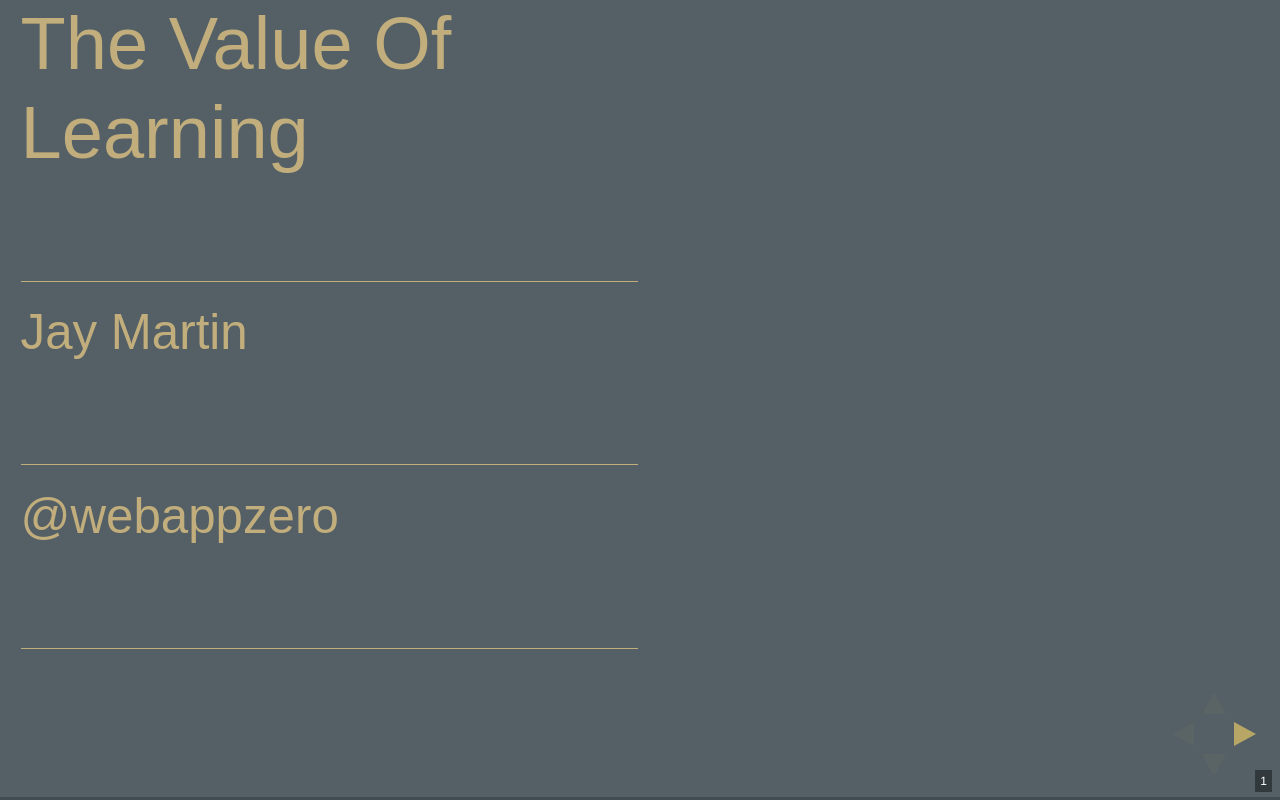
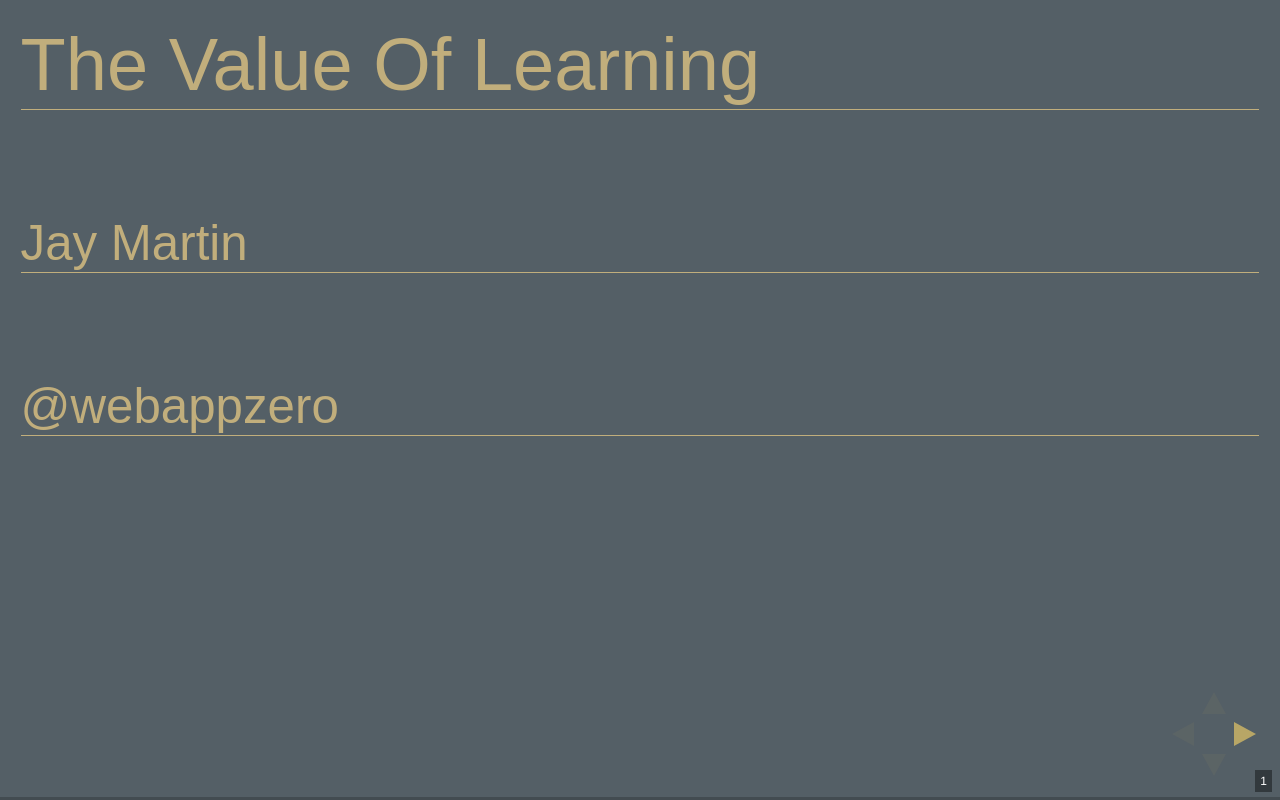
Before and after one commit to whilei/cr17-to-zero, a website: page reveal.js/index.html in a window 1280 px wide. Drawn offline with nearby package versions, Linux system fonts and the light colour scheme; files whose address does not match are found by name; a web font is replaced by a local one.

Commit message:
Refactor SCSS.

```diff
--- a/reveal.js/css/theme/source/jaysky.scss
+++ b/reveal.js/css/theme/source/jaysky.scss
@@ -71,6 +71,8 @@ $headingTextTransform: capitalize;
 $videoWidth: 50%;
 $videoHeight: 50%;
 
+$headerMarginLTR: 20px;
+$headerMarginB: 100px;
 
 /* // JRM edits */
 /* $navlinkColor: #C1AE7C; */
@@ -85,23 +87,14 @@ $videoHeight: 50%;
     text-align: left;
     max-width: 100%;
 
-    padding-bottom: 100px;
+
+    /* padding: 20 20 50 20px !important; */
+    margin-bottom: $headerMarginB;
+    margin-left: $headerMarginLTR;
+    margin-right: $headerMarginLTR;
+    margin-top: $headerMarginLTR;
     border-bottom: 1px solid $mainColor;
 }
-
-/* .reveal .slides h1, */
-/* .reveal .slides h2, */
-/* .reveal .slides h3, */
-/* .reveal .slides h4,{ */
-/*     position: absolute; */
-/*     top: 100px; */
-/* } */
-
-/* section > p { */
-/*   position: relative; */
-/*   top: 50%; */
-/*   transform: perspective(1px) translateY(-50%); */
-/* } */
 
 // Fix links so they are not cut off
 .reveal a {
@@ -109,22 +102,39 @@ $videoHeight: 50%;
 }
 
 // --- Isaac's Edits Take2 ---
+
+/* div.slides { */
+/*     max-width: 95% - $videoWidth !important; */
+/*     padding: 20px; */
+/*     margin: 0 0 auto 0 !important; */
+/* } */
+
+
 div.slides {
-    max-width: 95% - $videoWidth !important;
-    padding: 20px;
-    margin: 0 0 auto 0 !important;
+    width: 100% !important;
+    height: 100% !important;
+    padding: 0;
+    margin: 0 0 0 0 !important;
 }
 
-.reveal section.present {
-    padding: 0 !important;
-    height: 100%;
+.reveal section {
+    &.stack {
+        max-width: 100% - $videoWidth !important;
+        padding: 0px !important;
+        margin: 0 0 auto 0 !important;
+    }
+    &.present {
+        padding: 0px !important;
+        height: 100%;
 
-    p img {
-        max-height: 60%; //guesstimate for now
-        margin: auto; //center it
+        p img {
+            max-height: 60%; //guesstimate for now
+            margin: auto; //center it
+        }
     }
+    width: 100%;
+}
 
-}
 
 // ie title slide
 .hide-heading {
@@ -151,6 +161,10 @@ video#videoPlaceholder {
 }
 
 
+//The Red pill! ...
+
+
+
 // Background generator
 /* @mixin bodyBackground() {
 /* 	@include radial-gradient( #add9e4, #f7fbfc ); */
```
Also changed, not shown: reveal.js/css/theme/jaysky.css.
